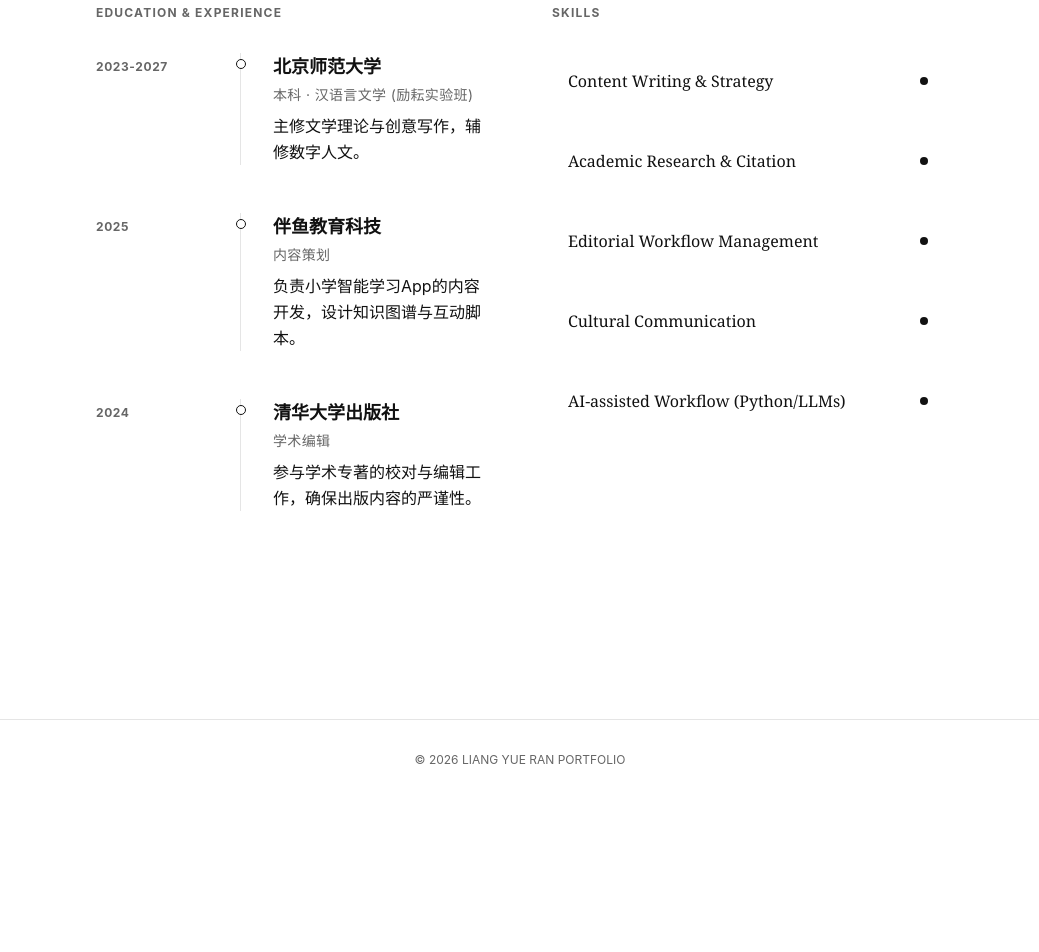
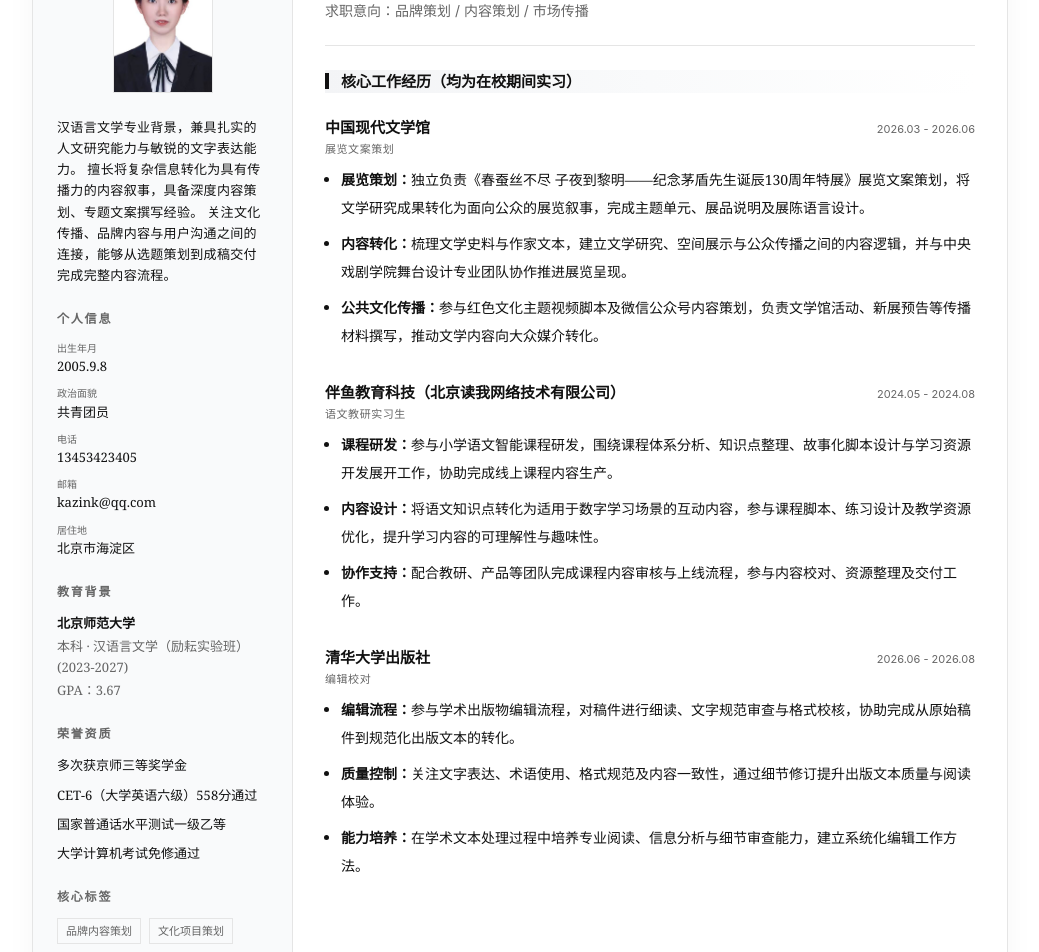
Before and after one commit to Moonstruckk/lyrportfolio.github.io, a React (Vite) app: page /lyrportfolio.github.io/biography in a window 1280 px wide. Shown: the part 240-1192 px from the top of the page, without its empty margins (120-1159 px from the left). Before the commit the page ends 1040 px from the top, so only its background shows below. Built offline with nearby package versions, Linux system fonts and the light colour scheme.

Commit message:
update biography and contact pages

```diff
--- /dev/null
+++ b/src/data/biography.js
@@ -0,0 +1,70 @@
+export const biography = {
+
+intro:
+"汉语言文学专业背景，关注文学研究、教育内容与公共文化传播。擅长将复杂文本转化为具有叙事性与传播力的内容。",
+
+
+education:[
+  {
+    school:"北京师范大学",
+    major:"汉语言文学（励耘实验班）",
+    time:"2023.09 — 2027.06",
+    detail:[
+      "GPA 3.67",
+      "多次获得京师三等奖学金"
+    ]
+  }
+],
+
+
+experience:[
+
+{
+company:"中国现代文学馆",
+role:"展览文案策划",
+time:"2026",
+
+desc:
+"参与茅盾先生诞辰130周年特展策划，负责文学史料整理、展览叙事设计与公众传播内容开发。"
+},
+
+
+{
+company:"伴鱼教育科技",
+role:"语文教研实习生",
+time:"2024.05 — 2024.08",
+
+desc:
+"参与小学语文智能学习产品内容研发，将课程标准、知识体系与数字化学习场景结合。"
+},
+
+
+{
+company:"清华大学出版社",
+role:"编辑校对",
+time:"2026",
+
+desc:
+"参与学术出版物编辑校对与内容规范处理，关注文本质量与知识传播。"
+}
+
+],
+
+
+skills:[
+"Content Strategy",
+"Academic Editing",
+"Literary Research",
+"Educational Content",
+"Script Writing",
+"New Media"
+],
+
+
+certificates:[
+"CET-6 558",
+"普通话一级乙等",
+"大学计算机考试免修通过"
+]
+
+}
--- a/src/data/projects.js
+++ b/src/data/projects.js
@@ -15,11 +15,11 @@ export const projects = [
     "中国现代文学馆是国内重要的现代文学研究与公共文化机构。实习期间，围绕文学展览、新媒体传播与公众文化推广展开内容策划工作，将文学研究成果转化为适用于展览空间、视频传播与数字媒介的叙事内容。",
 
   tags: [
-    "Exhibition Narrative",
-    "Copywriting",
-    "Cultural Communication",
-    "Literary Research"
-  ],
+  "展览叙事",
+  "文案策划",
+  "文化传播",
+  "文学研究"
+],
 
 
   cover:
@@ -187,11 +187,11 @@ export const projects = [
     "伴鱼教育科技是一家专注于数字教育与智能学习产品研发的互联网企业。实习期间参与小学语文课程内容研发工作，围绕课程资料整理、内容审核、教研支持与产品上线协作等环节，理解教育产品从教学设计到内容交付的完整流程。",
 
   tags: [
-    "EdTech",
-    "Curriculum Development",
-    "Content Editing",
-    "Teaching Materials"
-  ],
+  "教育科技",
+  "课程开发",
+  "内容编辑",
+  "教材研发"
+],
    cover:
     "/images/projects/banyu.png",
 
@@ -344,11 +344,11 @@ export const projects = [
 
 
   tags: [
-    "Academic Editing",
-    "Proofreading",
-    "Publishing",
-    "Text Quality Control"
-  ],
+  "学术编辑",
+  "校对审稿",
+  "出版流程",
+  "文字质量控制"
+],
 
 
 
--- a/src/pages/Biography.jsx
+++ b/src/pages/Biography.jsx
@@ -1,68 +1,452 @@
 import React from 'react';
-
-const BioItem = ({ year, title, desc, type }) => (
-  <div className="flex gap-6 md:gap-12 mb-12 group">
-    <div className="w-24 flex-shrink-0">
-      <span className="text-xs font-bold text-text-muted tracking-wider">{year}</span>
-    </div>
-    <div className="flex-grow border-l border-border-color pl-8 relative">
-      <div className="absolute -left-[5px] top-1.5 w-2.5 h-2.5 rounded-full bg-bg-main border border-text-main group-hover:bg-text-main transition-colors"></div>
-      <h3 className="text-lg font-bold mb-1">{title}</h3>
-      <p className="text-sm text-text-muted mb-2 uppercase tracking-wide">{type}</p>
-      <p className="text-text-main leading-relaxed">{desc}</p>
-    </div>
-  </div>
-);
 
 const Biography = () => {
   return (
-    <div className="pt-32 pb-20 px-6 max-w-4xl mx-auto">
-      <h2 className="text-3xl font-serif mb-16 border-b border-border-color pb-4">About Me</h2>
+    <div className="pt-24 pb-16 px-6 max-w-5xl mx-auto">
+      {/* Page Title */}
+      <h1 className="
+text-2xl
+font-serif
+mb-10
+border-l-4
+border-text-main
+pl-3
+-ml-16
+">
+  Biography
+</h1>
 
-      <div className="grid md:grid-cols-2 gap-16">
-        {/* Left Column: Education & Experience */}
-        <div>
-          <h3 className="text-xs font-bold text-text-muted mb-8 uppercase tracking-widest">Education & Experience</h3>
+      {/* ============ 纸张容器：整份简历放在一个浅色边框的长方形里 ============ */}
+      <div
+className="
+border
+border-border-color
+rounded-xl
+shadow-[0_8px_30px_rgba(0,0,0,0.04)]
+bg-white
+overflow-hidden
+"
+>
+        <div className="grid md:grid-cols-[260px_1fr]">
 
-          <BioItem
-            year="2023-2027"
-            title="北京师范大学"
-            type="本科 · 汉语言文学 (励耘实验班)"
-            desc="主修文学理论与创意写作，辅修数字人文。"
+          {/* ============ 左侧栏 ============ */}
+          <aside className="p-6 md:border-r border-border-color bg-gray-50">
+
+            {/* 照片 */}
+<div className="
+  w-[100px]
+  h-[140px]
+  mx-auto
+  mb-6
+  border
+  border-border-color
+  overflow-hidden
+">
+
+  <img
+    src={`${import.meta.env.BASE_URL}images/profile-photo.jpg`}
+    alt="梁悦然"
+    className="
+      w-full
+      h-full
+      object-cover
+    "
   />
 
-          <BioItem
-            year="2025"
-            title="伴鱼教育科技"
-            type="内容策划"
-            desc="负责小学智能学习App的内容开发，设计知识图谱与互动脚本。"
+</div>
+
+ {/* 简介 */}
+<p
+  className="
+  text-[13px]
+  font-serif
+  leading-relaxed
+  tracking-wide
+  text-text-main
+  mb-6
+  "
+>
+  汉语言文学专业背景，兼具扎实的人文研究能力与敏锐的文字表达能力。
+  擅长将复杂信息转化为具有传播力的内容叙事，具备深度内容策划、专题文案撰写经验。
+  关注文化传播、品牌内容与用户沟通之间的连接，能够从选题策划到成稿交付完成完整内容流程。
+</p>
+            {/* 个人信息 */}
+            <section className="mb-6">
+              <h3 className="
+text-[12px]
+font-serif
+font-semibold
+tracking-[0.15em]
+mb-3
+text-text-muted
+">个人信息</h3>
+              <ul className="
+space-y-2
+text-[13px]
+font-serif
+leading-relaxed
+text-text-main
+">
+                <li>
+                  <span className="block text-text-muted text-[10px]">出生年月</span>
+                  2005.9.8
+                </li>
+                <li>
+                  <span className="block text-text-muted text-[10px]">政治面貌</span>
+                  共青团员
+                </li>
+                <li>
+                  <span className="block text-text-muted text-[10px]">电话</span>
+                  13453423405
+                </li>
+                <li>
+                  <span className="block text-text-muted text-[10px]">邮箱</span>
+                  kazink@qq.com
+                </li>
+                <li>
+                  <span className="block text-text-muted text-[10px]">居住地</span>
+                  北京市海淀区
+                </li>
+              </ul>
+            </section>
+
+            {/* 教育背景 */}
+            <section className="mb-6">
+              <h3 className="
+text-[12px]
+font-serif
+font-semibold
+tracking-[0.15em]
+mb-3
+text-text-muted
+">教育背景</h3>
+              <div className="
+text-[13px]
+font-serif
+leading-relaxed
+">
+                <p className="font-bold">北京师范大学</p>
+                <p className="text-text-muted mt-0.5">
+                  本科 · 汉语言文学（励耘实验班）(2023-2027)
+                </p>
+                <p className="text-text-muted mt-0.5">GPA：3.67</p>
+              </div>
+            </section>
+
+            {/* 荣誉资质 / 技能证书 */}
+            <section className="mb-6">
+  <h3 className="
+    text-[12px]
+    font-serif
+    font-semibold
+    tracking-[0.15em]
+    mb-3
+    text-text-muted
+  ">
+    荣誉资质
+  </h3>
+
+  <ul className="
+    space-y-2
+    text-[13px]
+    font-serif
+    leading-relaxed
+    text-text-main
+  ">
+    <li>多次获京师三等奖学金</li>
+    <li>CET-6（大学英语六级）558分通过</li>
+    <li>国家普通话水平测试一级乙等</li>
+    <li>大学计算机考试免修通过</li>
+  </ul>
+</section>
+
+
+{/* 核心标签 */}
+<section>
+  <h3 className="
+    text-[12px]
+    font-serif
+    font-semibold
+    tracking-[0.15em]
+    mb-3
+    text-text-muted
+  ">
+    核心标签
+  </h3>
+
+  <div className="flex flex-wrap gap-2">
+
+    {[
+'品牌内容策划',
+'文化项目策划',
+'文案创作',
+'用户内容运营',
+'跨部门协作'
+].map((tag) => (
+
+      <span
+        key={tag}
+        className="
+          px-2
+          py-1
+          bg-gray-50
+          text-[11px]
+          font-serif
+          text-text-muted
+          border
+          border-border-color
+        "
+      >
+        {tag}
+      </span>
+
+    ))}
+
+  </div>
+</section>
+          </aside>
+
+          {/* ============ 右侧主内容 ============ */}
+          <main className="p-6 md:p-8">
+            <h2 className="text-xl font-bold mb-3">梁悦然</h2>
+            <p className="text-sm text-text-muted mb-6">求职意向：品牌策划 / 内容策划 / 市场传播</p>
+
+            <div className="border-t border-border-color pt-6">
+
+  <h3 className="
+  text-[15px]
+  font-serif
+  font-semibold
+  mb-6
+  flex
+  items-center
+  relative
+  overflow-hidden
+">
+
+  <span
+    className="
+    inline-block
+    w-1
+    h-4
+    bg-text-main
+    mr-3
+    z-10
+    "
   />
 
-          <BioItem
-            year="2024"
-            title="清华大学出版社"
-            type="学术编辑"
-            desc="参与学术专著的校对与编辑工作，确保出版内容的严谨性。"
+  <span
+    className="
+    relative
+    z-10
+    pr-8
+    "
+  >
+    核心工作经历（均为在校期间实习）
+  </span>
+
+
+  <span
+    className="
+    absolute
+    left-0
+    top-1/2
+    -translate-y-1/2
+    h-6
+    w-full
+    bg-gradient-to-r
+    from-gray-100
+    via-gray-50
+    to-transparent
+    -z-0
+    "
   />
+
+</h3>
+
+
+              {/* 工作经历 1 */}
+<div className="mb-8">
+
+  <div className="flex flex-wrap justify-between items-baseline mb-0.5">
+    <h4 className="text-[15px] font-bold">
+      中国现代文学馆
+    </h4>
+
+    <span className="text-[11px] text-text-muted">
+      2026.03 - 2026.06
+    </span>
   </div>
 
-        {/* Right Column: Skills */}
+
+  <p className="text-[11px] text-text-muted uppercase tracking-wider mb-2">
+    展览文案策划
+  </p>
+
+
+  <ul
+    className="
+    space-y-2
+    text-sm
+    font-serif
+    text-text-main
+    leading-loose
+    list-disc
+    list-outside
+    pl-4
+    "
+  >
+
+    <li>
+      <span className="font-bold">
+        展览策划：
+      </span>
+      独立负责《春蚕丝不尽 子夜到黎明——纪念茅盾先生诞辰130周年特展》展览文案策划，将文学研究成果转化为面向公众的展览叙事，完成主题单元、展品说明及展陈语言设计。
+    </li>
+
+
+    <li>
+      <span className="font-bold">
+        内容转化：
+      </span>
+      梳理文学史料与作家文本，建立文学研究、空间展示与公众传播之间的内容逻辑，并与中央戏剧学院舞台设计专业团队协作推进展览呈现。
+    </li>
+
+
+    <li>
+      <span className="font-bold">
+        公共文化传播：
+      </span>
+      参与红色文化主题视频脚本及微信公众号内容策划，负责文学馆活动、新展预告等传播材料撰写，推动文学内容向大众媒介转化。
+    </li>
+
+  </ul>
+
+</div>
+
+
+
+{/* 工作经历 2 */}
+<div className="mb-8">
+
+  <div className="flex flex-wrap justify-between items-baseline mb-0.5">
+    <h4 className="text-[15px] font-bold">
+      伴鱼教育科技（北京读我网络技术有限公司）
+    </h4>
+
+    <span className="text-[11px] text-text-muted">
+      2024.05 - 2024.08
+    </span>
+  </div>
+
+
+  <p className="text-[11px] text-text-muted uppercase tracking-wider mb-2">
+    语文教研实习生
+  </p>
+
+
+  <ul
+    className="
+    space-y-2
+    text-sm
+    font-serif
+    text-text-main
+    leading-loose
+    list-disc
+    list-outside
+    pl-4
+    "
+  >
+
+    <li>
+      <span className="font-bold">
+        课程研发：
+      </span>
+      参与小学语文智能课程研发，围绕课程体系分析、知识点整理、故事化脚本设计与学习资源开发展开工作，协助完成线上课程内容生产。
+    </li>
+
+
+    <li>
+      <span className="font-bold">
+        内容设计：
+      </span>
+      将语文知识点转化为适用于数字学习场景的互动内容，参与课程脚本、练习设计及教学资源优化，提升学习内容的可理解性与趣味性。
+    </li>
+
+
+    <li>
+      <span className="font-bold">
+        协作支持：
+      </span>
+      配合教研、产品等团队完成课程内容审核与上线流程，参与内容校对、资源整理及交付工作。
+    </li>
+
+  </ul>
+
+</div>
+
+
+
+{/* 工作经历 3 */}
 <div>
-          <h3 className="text-xs font-bold text-text-muted mb-8 uppercase tracking-widest">Skills</h3>
-          <div className="space-y-6">
-            {[
-              "Content Writing & Strategy",
-              "Academic Research & Citation",
-              "Editorial Workflow Management",
-              "Cultural Communication",
-              "AI-assisted Workflow (Python/LLMs)"
-            ].map((skill, idx) => (
-              <div key={idx} className="thin-border p-4 flex justify-between items-center hover:bg-bg-alt transition-colors">
-                <span className="font-serif">{skill}</span>
-                <span className="w-2 h-2 bg-text-main rounded-full"></span>
+
+  <div className="flex flex-wrap justify-between items-baseline mb-0.5">
+    <h4 className="text-[15px] font-bold">
+      清华大学出版社
+    </h4>
+
+    <span className="text-[11px] text-text-muted">
+      2026.06 - 2026.08
+    </span>
   </div>
-            ))}
+
+
+  <p className="text-[11px] text-text-muted uppercase tracking-wider mb-2">
+    编辑校对
+  </p>
+
+
+  <ul
+    className="
+    space-y-2
+    text-sm
+    font-serif
+    text-text-main
+    leading-loose
+    list-disc
+    list-outside
+    pl-4
+    "
+  >
+
+    <li>
+      <span className="font-bold">
+        编辑流程：
+      </span>
+      参与学术出版物编辑流程，对稿件进行细读、文字规范审查与格式校核，协助完成从原始稿件到规范化出版文本的转化。
+    </li>
+
+
+    <li>
+      <span className="font-bold">
+        质量控制：
+      </span>
+      关注文字表达、术语使用、格式规范及内容一致性，通过细节修订提升出版文本质量与阅读体验。
+    </li>
+
+
+    <li>
+      <span className="font-bold">
+        能力培养：
+      </span>
+      在学术文本处理过程中培养专业阅读、信息分析与细节审查能力，建立系统化编辑工作方法。
+    </li>
+
+  </ul>
+
 </div>
+            </div>
+          </main>
         </div>
       </div>
     </div>
--- a/src/pages/Contact.jsx
+++ b/src/pages/Contact.jsx
@@ -1,28 +1,99 @@
 import React from 'react';
-import { Mail, Github, Linkedin } from 'lucide-react';
+import { Mail, Github, Phone } from 'lucide-react';
 
 const Contact = () => {
   return (
-    <div className="pt-32 pb-20 px-6 min-h-screen flex flex-col justify-center max-w-2xl mx-auto text-center">
-      <h2 className="text-4xl font-serif mb-8">Contact</h2>
-      <p className="text-lg text-text-muted mb-16 font-serif italic">
-        Open for collaboration in humanities, content creation and interdisciplinary projects.
+    <div className="
+      pt-32
+      pb-20
+      px-6
+      min-h-screen
+      flex
+      flex-col
+      justify-center
+      max-w-2xl
+      mx-auto
+      text-center
+    ">
+
+      <h2 className="text-4xl font-serif mb-8">
+        Contact
+      </h2>
+
+
+      <p className="
+        text-lg
+        text-text-muted
+        mb-16
+        font-serif
+        italic
+      ">
+        Open for collaboration in brand strategy and content creation.
       </p>
 
-      <div className="flex flex-col gap-6 items-center">
-        <a href="mailto:yourname@example.com" className="flex items-center gap-3 text-xl hover:text-text-muted transition-colors">
-          <Mail size={20} />
-          kazink@qq.com
-        </a>
-        <a href="https://github.com" target="_blank" rel="noreferrer" className="flex items-center gap-3 text-xl hover:text-text-muted transition-colors">
-          <Github size={20} />
-          github.com/yourname
-        </a>
-        <a href="https://linkedin.com" target="_blank" rel="noreferrer" className="flex items-center gap-3 text-xl hover:text-text-muted transition-colors">
-          <Linkedin size={20} />
-          linkedin.com/in/yourname
-        </a>
+
+      <div className="
+        flex
+        flex-col
+        gap-8
+        items-center
+      ">
+
+
+        {/* Email */}
+        <div className="
+          flex
+          items-center
+          border border-border-color px-8 py-3 w-80
+          gap-3
+          text-base
+        ">
+          <Mail size={22} />
+          <span>
+            kazink@qq.com
+          </span>
+        </div>
+
+
+        {/* Phone */}
+        <div className="
+          flex
+          items-center
+          border border-border-color px-8 py-3 w-80
+          gap-3
+          text-base
+        ">
+          <Phone size={22} />
+          <span>
+            13453423405
+          </span>
+        </div>
+
+
+        {/* Github */}
+<a
+  href="https://github.com/moonstruckk"
+  target="_blank"
+  rel="noreferrer"
+  className="
+    flex
+    items-center
+    border border-border-color px-8 py-3 w-80
+    gap-3
+    text-base
+    hover:text-text-muted
+    transition-colors
+  "
+>
+  <Github size={22} />
+  <span>
+    Github主页
+  </span>
+</a>
+
+
       </div>
+
     </div>
   );
 };
--- a/src/pages/Home.jsx
+++ b/src/pages/Home.jsx
@@ -7,15 +7,15 @@ const Home = () => {
 
       {/* Title */}
       <div className="mb-14">
-        <h1 className="text-4xl md:text-5xl font-serif tracking-wide text-text-main">
+        <h1 className="text-3xl md:text-4xl font-serif tracking-wide text-text-main">
           ABOUT ME
         </h1>
       </div>
 
 
       {/* Subtitle */}
-      <div className="mb-16">
-        <p className="text-text-muted text-sm md:text-base">
+      <div className="mb-12">
+        <p className="text-text-muted text-xs md:text-sm">
           2027届北京师范大学本科 · 汉语言文学专业（励耘实验班），拥有内容行业经验。
         </p>
       </div>
@@ -23,11 +23,11 @@ const Home = () => {
 
       {/* Main Intro */}
       <div className="mb-16 max-w-4xl">
-        <p className="text-base md:text-lg leading-relaxed text-text-main">
+        <p className="text-sm md:text-base leading-loose text-text-main">
           专注于人文、科技与叙事的交叉地带，主导完整内容开发流程——从知识框架搭建、书稿撰写、学术核校到成稿交付的全链路工作。
         </p>
 
-        <p className="mt-6 text-base md:text-lg leading-relaxed text-text-main">
+        <p className="text-sm md:text-base leading-loose text-text-main">
           同时具备品牌文案策划、学术论文研究、AI工具链开发等多方面能力，为文化传播、教育科技、学术出版等项目提供专业内容服务。
         </p>
       </div>
```
Also changed, not shown: public/images/profile-photo.jpg (added). Lines whose indentation alone changed are shown as unchanged.
